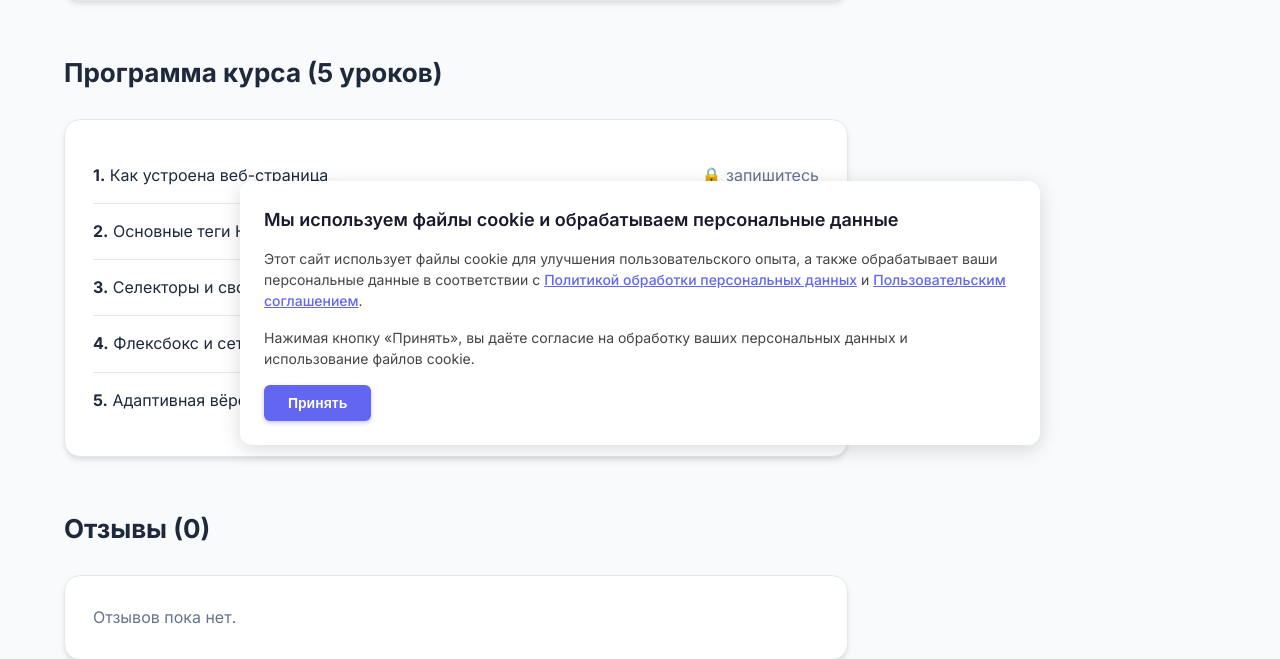
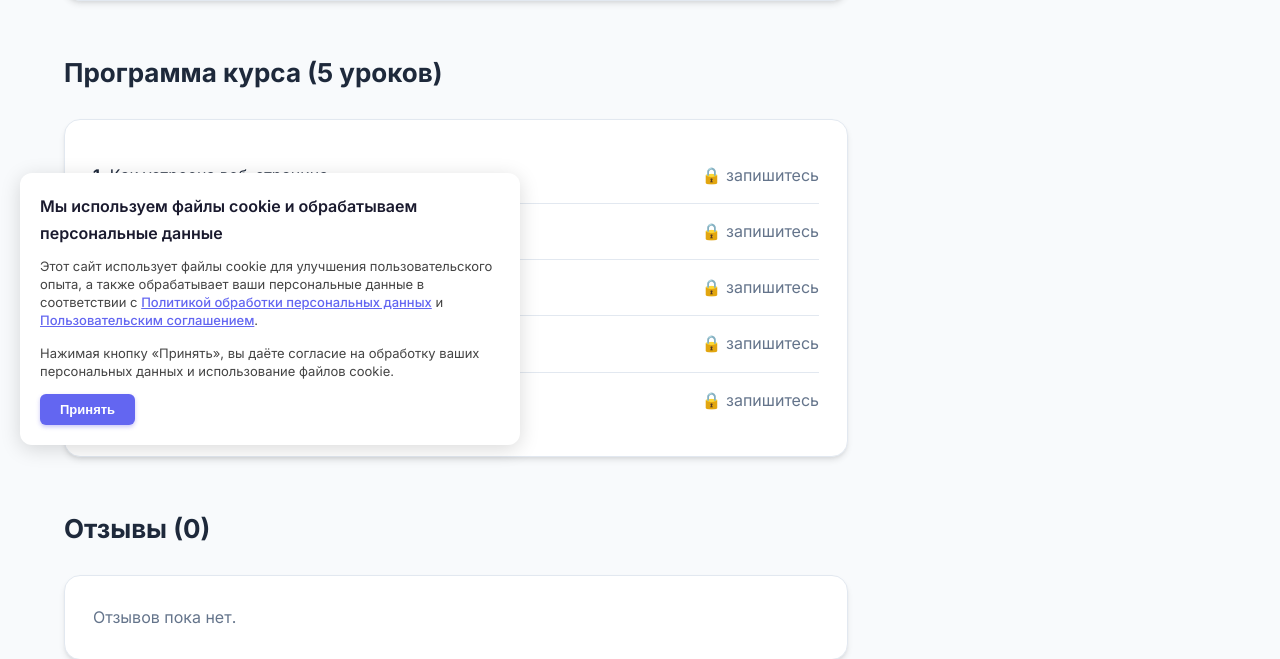
Before and after one commit to oulright/cite_for_web_analytics, a Flask app: page /course/1 in a window 1280 px wide. Shown: the part 335-994 px from the top of the page. Run offline with Flask 3, Linux system fonts and the light colour scheme; data comes from the database, SQL or seed files in the repository; data that the repository does not hold is empty; some libraries are stand-ins or nearby versions.

Commit message:
Update favicon icon and cookie consent modal styling
- Modified static/icons/favicon.svg to set optimal size 100x100 and ensure monochromatic design with proper fill color
- Updated templates/base.html to relocate cookie consent modal to bottom-left corner with reduced dimensions and smaller text sizes
- Adjusted modal positioning from centered to fixed bottom-left with max-width reduced from 800px to 500px and font sizes decreased
- Refined modal styling including padding, margins, and button dimensions for better visual appearance

The changes improve the site's visual consistency with a properly sized monochromatic favicon and enhance user experience with a more compact and strategically positioned cookie consent notification.

```diff
--- a/templates/base.html
+++ b/templates/base.html
@@ -164,28 +164,26 @@
       .cookie-consent-modal {
         position: fixed;
         bottom: 20px;
-        left: 50%;
-        transform: translateX(-50%);
+        left: 20px;
         background: #fff;
         border-radius: 12px;
         box-shadow: 0 4px 20px rgba(0,0,0,0.15);
-        padding: 24px;
-        max-width: 800px;
+        padding: 20px;
+        max-width: 500px;
         width: calc(100% - 40px);
         z-index: 10000;
         display: flex;
         align-items: center;
-        justify-content: center;
       }
       .cookie-consent-content h3 {
-        margin: 0 0 12px 0;
-        font-size: 18px;
+        margin: 0 0 10px 0;
+        font-size: 16px;
         color: #1a1a2e;
       }
       .cookie-consent-content p {
-        margin: 0 0 16px 0;
-        font-size: 14px;
-        line-height: 1.5;
+        margin: 0 0 14px 0;
+        font-size: 13px;
+        line-height: 1.4;
         color: #444;
       }
       .cookie-consent-content a {
@@ -199,10 +197,10 @@
         background: #6366f1;
         color: white;
         border: none;
-        padding: 10px 24px;
+        padding: 8px 20px;
         border-radius: 6px;
         cursor: pointer;
-        font-size: 14px;
+        font-size: 13px;
         font-weight: 600;
       }
       .cookie-consent-content .btn:hover {
```
Also changed, not shown: static/icons/favicon.svg, 1 other file.
